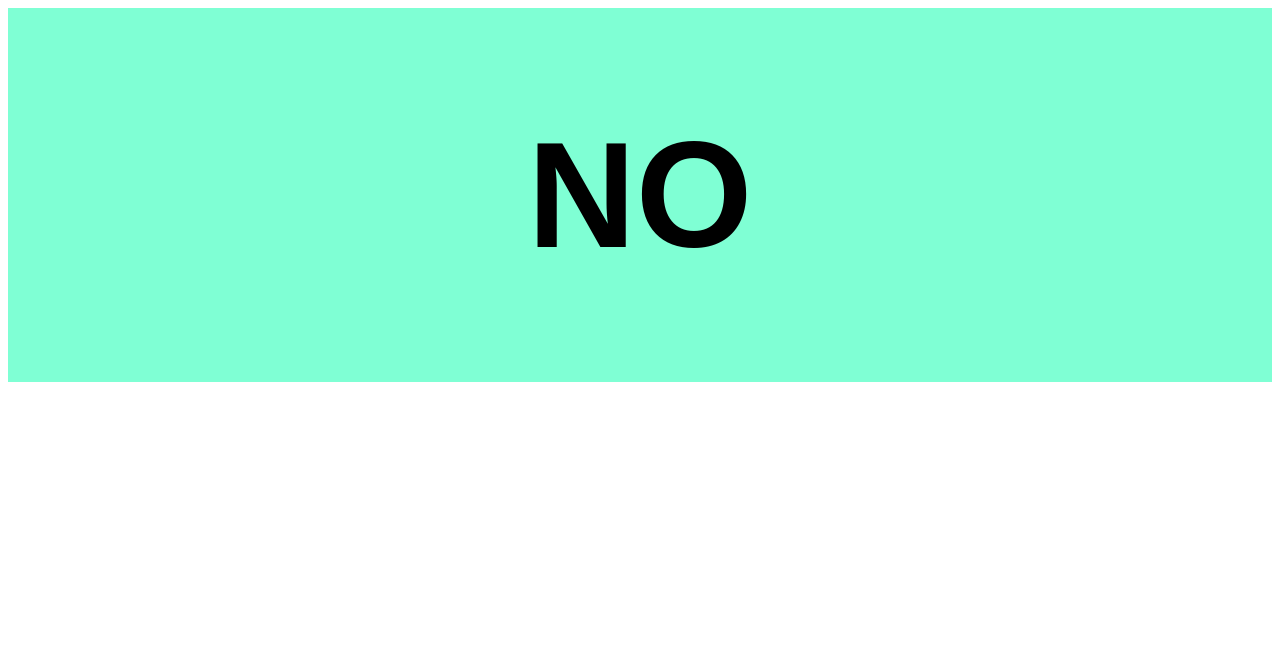
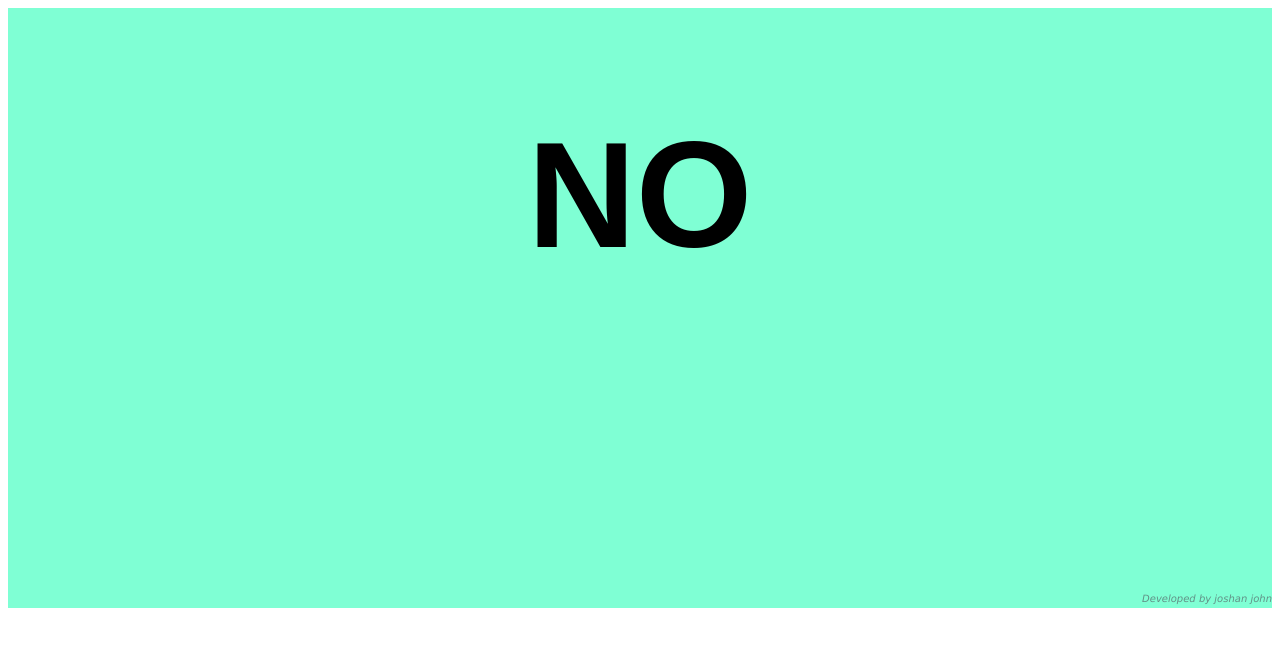
Before and after one commit to joshanjohn/django-lectures, a Django app: page /isitnewyear in a window 1280 px wide. Shown: the top 647 px of the page. Run offline with Django 3.2, Linux system fonts and the light colour scheme.

Commit message:
styled isitnewyear

```diff
--- a/newyear/templates/isitnewyear/newyear.html
+++ b/newyear/templates/isitnewyear/newyear.html
@@ -8,11 +8,11 @@
     <style>
         .container{
             display: flex;
+            width: auto;
+            height: 600px;
             background-color: aquamarine;
             text-align: center;
             justify-content: center;
-            width: 100%;
-            height: 100%;
         }
         h1{
             font-style: normal;
@@ -20,11 +20,23 @@
             font-size: 150px;
             text-align: center;
         }
+        #dev {
+            margin-top: -25px;
+            position: sticky;
+            font-family: Verdana, Geneva, Tahoma, sans-serif;
+            text-align: right;
+            color: rgba(83, 89, 95, 0.664);
+            font-size: 10px;
+            font-style: italic;
+        }
     </style>
 </head>
 <body>
     <div class="container">
         <h1>{{boolean}}</h1>
     </div>
+    <div id="dev">
+        <p>Developed by joshan john</p>
+    </div>
 </body>
 </html>
```
